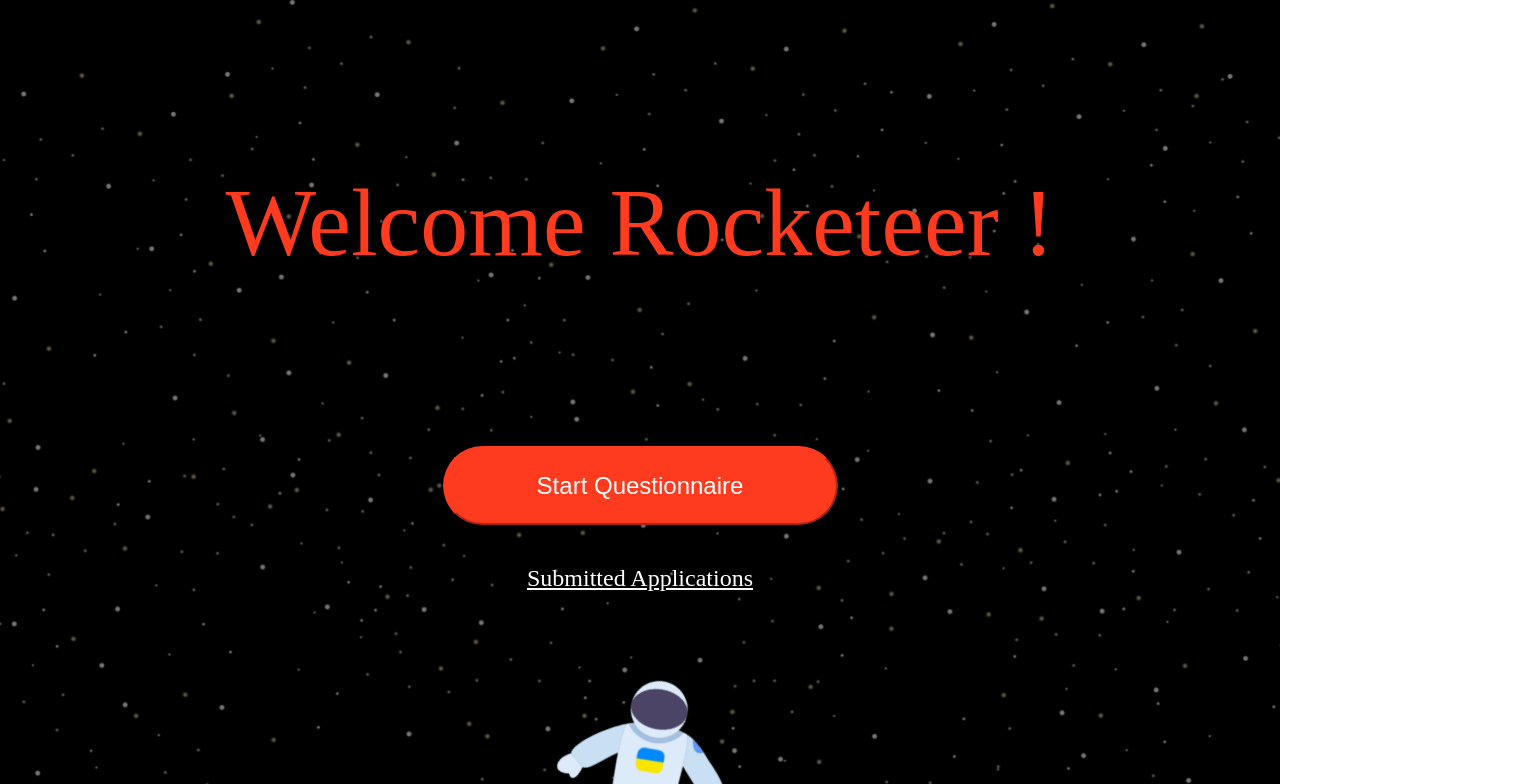
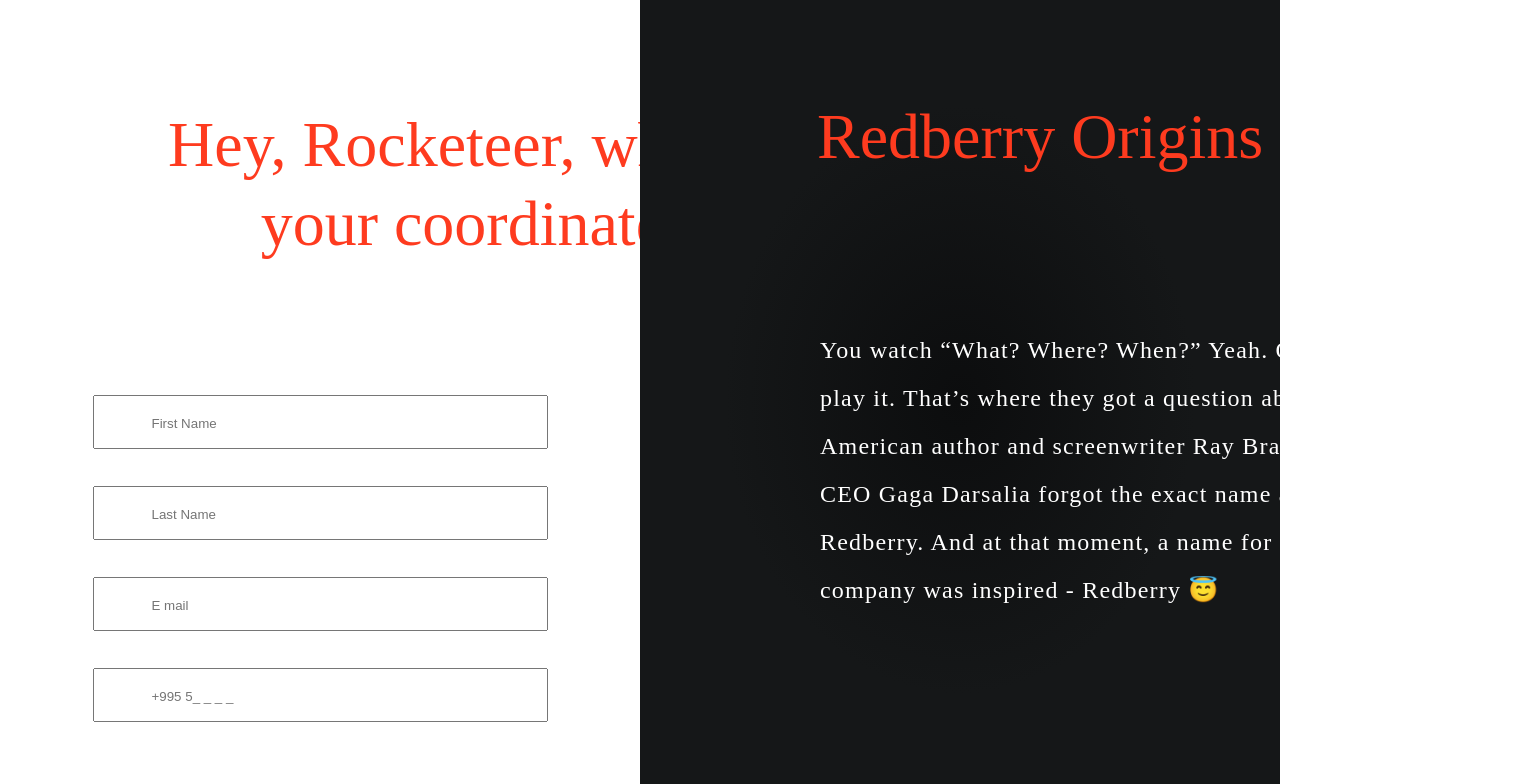
Before and after one commit to Demetrusa/RedBerry-Project, a React (Create React App) app in the folder my-app/: page / in a window 1280 px wide. Shown: the top 784 px of the page, 1525 px wide, since content can reach past the window. Built offline with nearby package versions, Linux system fonts and the light colour scheme.

Commit message:
add form markup & css styles

```diff
--- a/my-app/src/App.js
+++ b/my-app/src/App.js
@@ -7,8 +7,8 @@ import Origin from './components/common/Origin/Origin';
 function App() {
   return (
     <div className="App">
-      <Header />
-      {/* <Origin /> */}
+      {/* <Header /> */}
+      <Origin />
     </div>
   );
 }
--- a/my-app/src/components/common/Origin/Origin.css
+++ b/my-app/src/components/common/Origin/Origin.css
@@ -44,3 +44,12 @@
   text-align: start;
   padding-top: 150px;
 }
+.firstForm {
+  margin-top: 131px;
+}
+.firstForm > input {
+  width: 455px;
+  height: 54px;
+  padding: 17px 203px 13px 57px;
+  margin-bottom: 37px;
+}
--- a/my-app/src/components/common/Origin/Origin.js
+++ b/my-app/src/components/common/Origin/Origin.js
@@ -6,7 +6,13 @@ function Origin () {
         <div className="OriginPage">
             <div className="leftSide">
                 <div className="OriginHeading">
-                <h2>Hey, Rocketeer, what are your coordinates?</h2>
+                    <h2>Hey, Rocketeer, what are your coordinates?</h2>
+                </div>
+                <div className="firstForm">
+                    <input type="text" name="firstName" id="firstName" placeholder="First Name"/><br />
+                    <input type="text" name="lastName" id="lastName" placeholder="Last Name"/><br />
+                    <input type="text" name="email" id="email" placeholder="E mail" /><br />
+                    <input type="number"  name="number" id="mobileNumber" placeholder="+995 5_ _ _ _"/>
                 </div>
             </div>
             <div className="rightSide">
```
Also changed, not shown: 1 other file (tests, documents, lock files or other folders).
